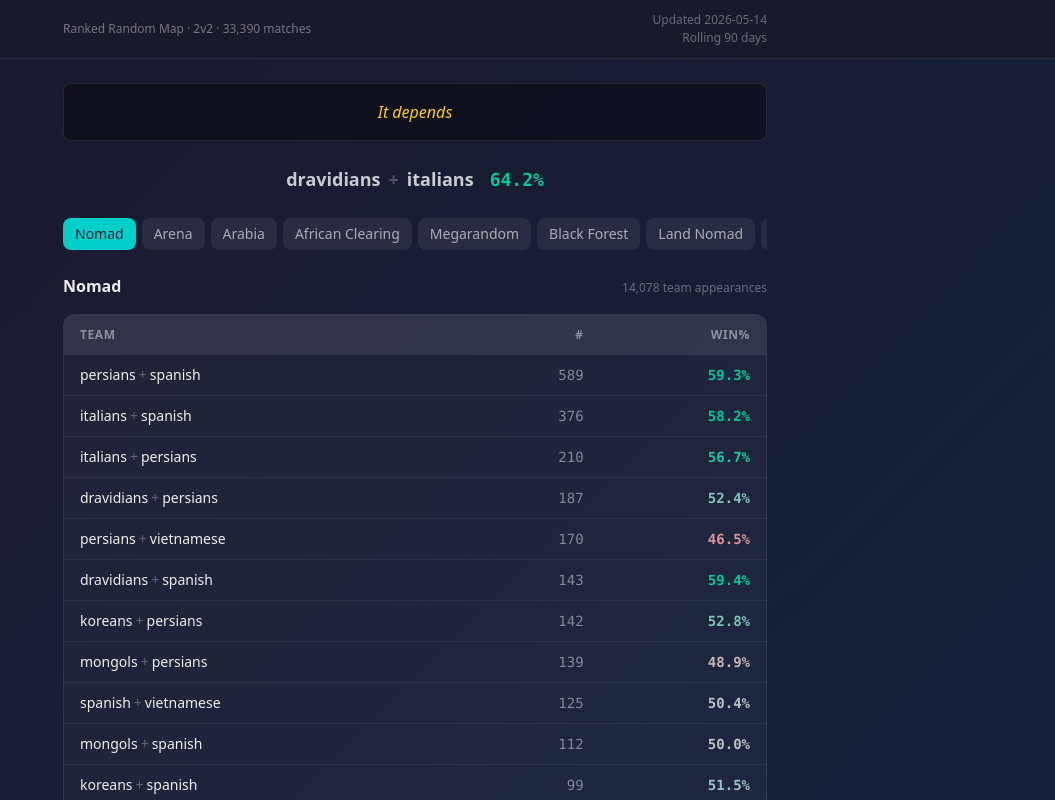
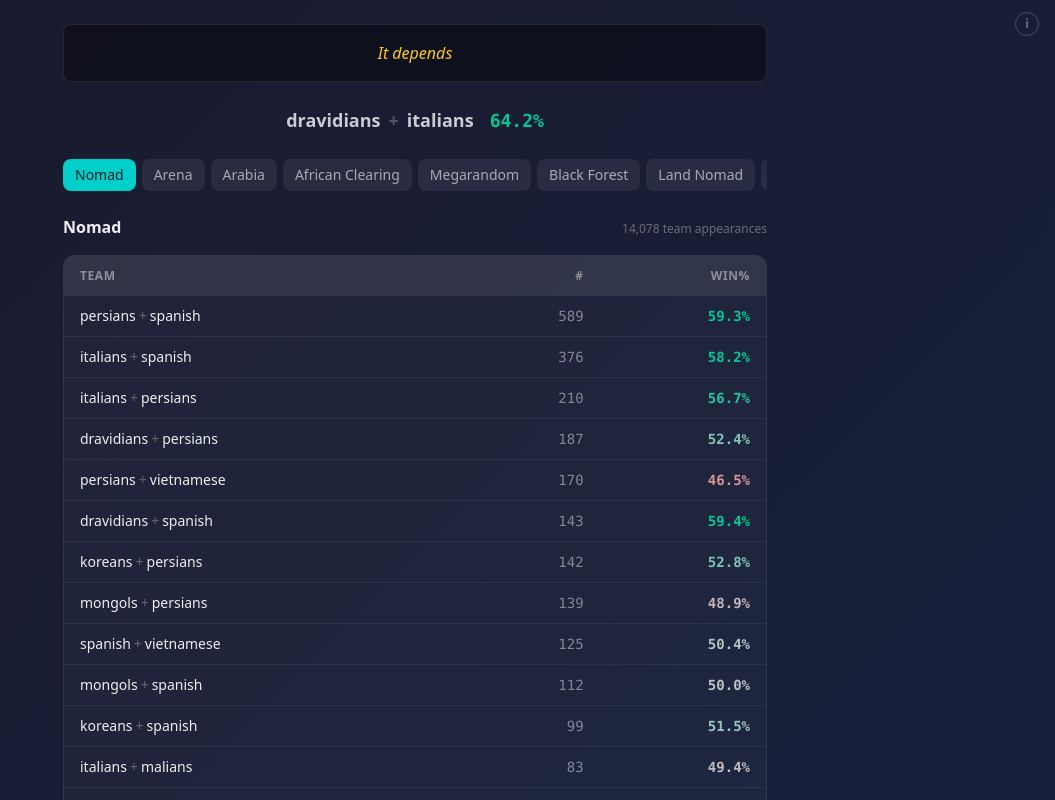
Before and after one commit to robpob10/aoe2v2, a Next.js app: page / in a window 1280 px wide. Shown: the top 800 px of the page, without its empty margins (225-1280 px from the left). Built offline with nearby package versions, Linux system fonts and the light colour scheme.

Commit message:
feat: remove header bar, add info modal via i button

```diff
--- a/src/components/StatsView.tsx
+++ b/src/components/StatsView.tsx
@@ -90,6 +90,7 @@ export default function StatsView() {
   const [loading, setLoading] = useState(true);
   const [error, setError] = useState<string | null>(null);
   const [quoteIndex, setQuoteIndex] = useState(() => Math.floor(Math.random() * AOE2_QUOTES.length));
+  const [showInfo, setShowInfo] = useState(false);
 
   useEffect(() => {
     const id = setInterval(() => setQuoteIndex((i) => (i + 1) % AOE2_QUOTES.length), 6000);
@@ -161,23 +162,47 @@ export default function StatsView() {
 
   return (
     <div className="min-h-screen" style={{ ...pageBg, color: '#eee' }}>
-      {/* Slim sticky header */}
-      <header
-        className="border-b sticky top-0 z-10"
-        style={{ borderColor: 'rgba(255,255,255,0.08)', background: 'rgba(26,26,46,0.95)', backdropFilter: 'blur(8px)' }}
+      {/* ⓘ button */}
+      <button
+        onClick={() => setShowInfo(true)}
+        className="fixed top-3 right-4 z-20 w-6 h-6 flex items-center justify-center rounded-full text-xs font-bold transition-colors"
+        style={{ color: 'rgba(255,255,255,0.35)', border: '1.5px solid rgba(255,255,255,0.2)' }}
+        onMouseEnter={(e) => { (e.currentTarget as HTMLButtonElement).style.color = '#eee'; (e.currentTarget as HTMLButtonElement).style.borderColor = 'rgba(255,255,255,0.5)'; }}
+        onMouseLeave={(e) => { (e.currentTarget as HTMLButtonElement).style.color = 'rgba(255,255,255,0.35)'; (e.currentTarget as HTMLButtonElement).style.borderColor = 'rgba(255,255,255,0.2)'; }}
+        aria-label="Info"
       >
-        <div className="max-w-3xl mx-auto px-4 sm:px-8 py-3 flex items-center justify-between">
-          <p className="text-xs" style={{ color: 'rgba(255,255,255,0.4)' }}>
-            Ranked Random Map · 2v2 · {data?.total_matches.toLocaleString()} matches
-          </p>
-          {data && (
-            <div className="text-right text-xs" style={{ color: 'rgba(255,255,255,0.35)' }}>
-              <div>Updated {data.crawled_at}</div>
-              <div className="mt-0.5">Rolling {data.days_back} days</div>
+        i
+      </button>
+
+      {/* Info modal */}
+      {showInfo && (
+        <div
+          className="fixed inset-0 z-30 flex items-center justify-center p-6"
+          style={{ background: 'rgba(0,0,0,0.6)', backdropFilter: 'blur(4px)' }}
+          onClick={() => setShowInfo(false)}
+        >
+          <div
+            className="rounded-xl p-6 max-w-sm w-full space-y-3"
+            style={{ background: '#1a1a2e', border: '1px solid rgba(255,255,255,0.12)' }}
+            onClick={(e) => e.stopPropagation()}
+          >
+            <div className="font-semibold text-base" style={{ color: '#eee' }}>AoE2 2v2 Team Win Rates</div>
+            <div className="text-sm space-y-2" style={{ color: 'rgba(255,255,255,0.55)' }}>
+              <p>Ranked Random Map · 2v2 · ELO ≥ 1400</p>
+              {data && <p>{data.total_matches.toLocaleString()} matches · rolling {data.days_back} days · updated {data.crawled_at}</p>}
+              <p>Data sourced from aoestats.io weekly dumps + live player crawl.</p>
+              <p>The highlighted combo is the highest win rate among the 20 most-played pairs on the selected map.</p>
             </div>
-          )}
+            <button
+              onClick={() => setShowInfo(false)}
+              className="mt-2 text-xs"
+              style={{ color: 'rgba(255,255,255,0.3)' }}
+            >
+              close
+            </button>
+          </div>
         </div>
-      </header>
+      )}
 
       <main className="max-w-3xl mx-auto px-4 sm:px-8 py-6 space-y-5">
         {/* Quote banner — contained rectangle */}
```
